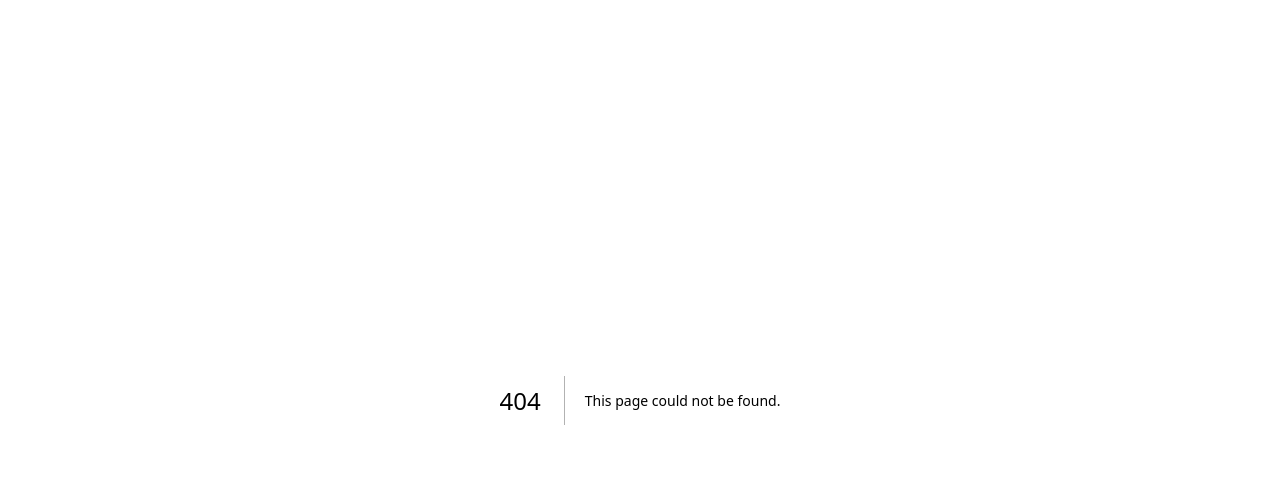
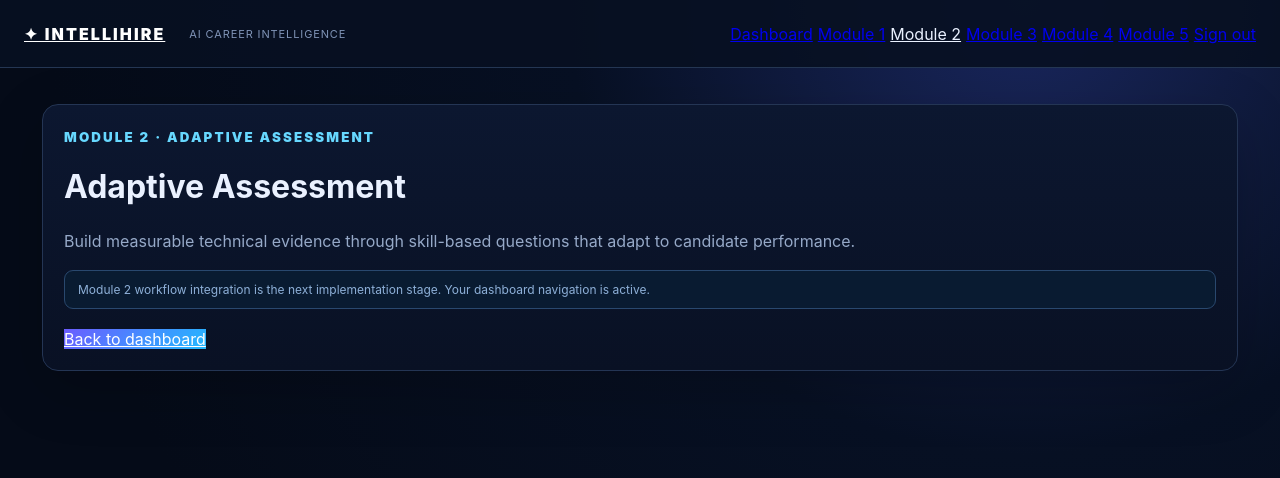
Before and after one commit to Student-Cybrarians/intellihire-v2, a Next.js app: page /app/module2 in a window 1280 px wide. Before the commit this address had no page. Shown: the top 478 px of the page. Built offline with nearby package versions, Linux system fonts and the light colour scheme.

Commit message:
feat: add module 2 application landing

```diff
--- /dev/null
+++ b/app/app/module2/page.tsx
@@ -0,0 +1,6 @@
+import Link from 'next/link';
+import AppShell from '../AppShell';
+
+export default function Module2Page() {
+  return <AppShell><div className="card"><small>MODULE 2 · ADAPTIVE ASSESSMENT</small><h1>Adaptive Assessment</h1><p>Build measurable technical evidence through skill-based questions that adapt to candidate performance.</p><div className="notice">Module 2 workflow integration is the next implementation stage. Your dashboard navigation is active.</div><div className="buttons"><Link className="primary" href="/app/dashboard">Back to dashboard</Link></div></div></AppShell>;
+}
```
